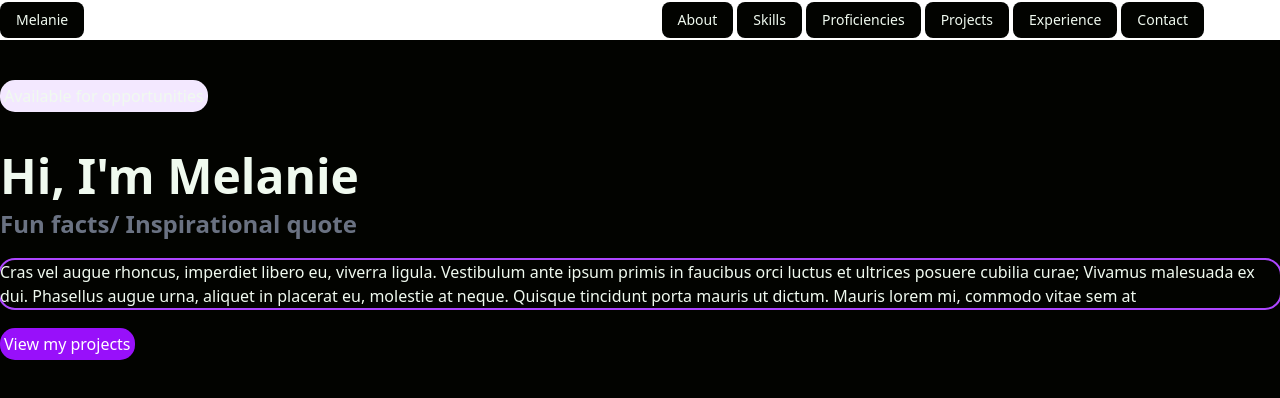
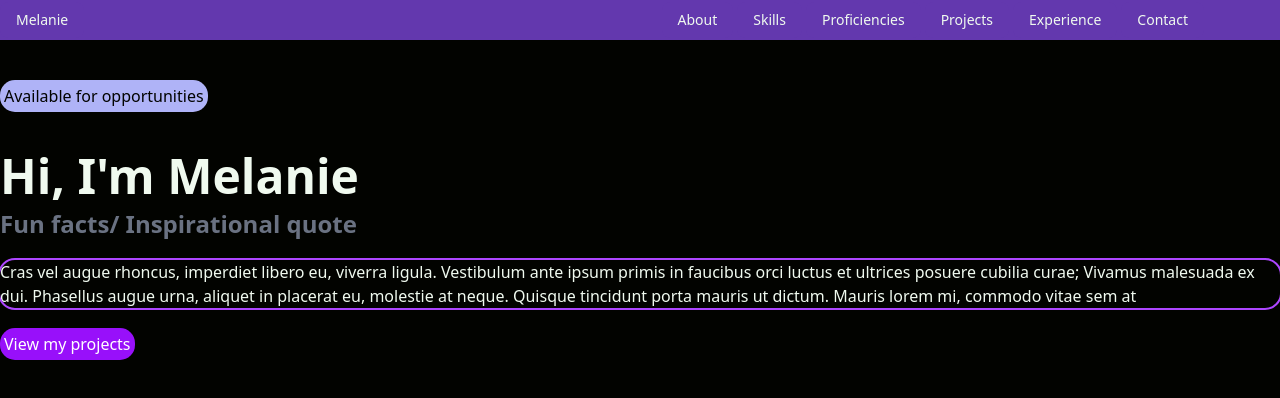
Before and after one commit to tenchi-of-darkness/showcase-portfolio, a Next.js app: page / in a window 1280 px wide. Shown: the top 398 px of the page. Built offline with nearby package versions, Linux system fonts and the light colour scheme; what @iconify/tailwind4 would draw is missing.

Commit message:
feat: added badges to cards
added badges to cards

```diff
--- a/src/app/globals.css
+++ b/src/app/globals.css
@@ -121,7 +121,7 @@
     --background: #020300;
     --border: #6338AE;
     --tag: #AFB3F7;
-    --tag-foreground: var(--foreground);
+    --tag-foreground: #020300;
     --card: #000000;
     --card-foreground: var(--foreground);
     --primary-foreground: var(--foreground);
--- a/src/app/layout.tsx
+++ b/src/app/layout.tsx
@@ -1,7 +1,7 @@
 import type {Metadata} from "next";
 import {Geist, Geist_Mono} from "next/font/google";
 import "./globals.css";
-import React from "react";
+import React, {ComponentProps} from "react";
 import {
     NavigationMenu,
     NavigationMenuItem,
@@ -9,6 +9,7 @@
     NavigationMenuList, navigationMenuTriggerStyle
 } from "@/components/ui/navigation-menu";
 import Link from "next/link";
+import {cn} from "@/lib/utils";
 
 const geistSans = Geist({
     variable: "--font-geist-sans",
@@ -25,72 +26,49 @@
     description: "Generated by create next app",
 };
 
+function NavLink({className, ...props}: ComponentProps<typeof Link>) {
+    return <NavigationMenuItem>
+        <NavigationMenuLink asChild className={navigationMenuTriggerStyle()}>
+            <Link className={cn(className, "bg-primary text-primary-foreground hover:bg-primary hover:text-primary-foreground/90")} {...props}/>
+        </NavigationMenuLink>
+    </NavigationMenuItem>;
+}
+
+function NavIcon({className, ...props}: React.AnchorHTMLAttributes<HTMLAnchorElement>) {
+    return <NavigationMenuItem>
+        <NavigationMenuLink asChild>
+            <a target={"_blank"} className={cn(className, "px-0.5 hover:bg-transparent text-secondary")} {...props}/>
+        </NavigationMenuLink>
+    </NavigationMenuItem>;
+}
+
 export default function RootLayout({children}: Readonly<{
     children: React.ReactNode;
 }>) {
     return (
         <html lang="en">
         <body
-            className={`${geistSans.variable} ${geistMono.variable} antialiased`}
+            className={`${geistSans.variable} ${geistMono.variable} antialiased text-foreground`}
         >
-        <NavigationMenu className={"bg-white"}>
+        <NavigationMenu className={"bg-primary text-primary-foreground"}>
             <NavigationMenuList>
-                <NavigationMenuItem>
-                    <NavigationMenuLink asChild className={navigationMenuTriggerStyle()}>
-                        <Link href="/#melanie">Melanie</Link>
-                    </NavigationMenuLink>
-                </NavigationMenuItem>
+                <NavLink href={"/#melanie"}>Melanie</NavLink>
             </NavigationMenuList>
             <NavigationMenuList>
-                <NavigationMenuItem>
-                    <NavigationMenuLink asChild className={navigationMenuTriggerStyle()}>
-                        <Link href="/#about">About</Link>
-                    </NavigationMenuLink>
-                </NavigationMenuItem>
+                <NavLink href={"/#about"}>About</NavLink>
 
-                <NavigationMenuItem>
-                    <NavigationMenuLink asChild className={navigationMenuTriggerStyle()}>
-                        <Link href="/#skills">Skills</Link>
-                    </NavigationMenuLink>
-                </NavigationMenuItem>
+                <NavLink href={"/#skills"}>Skills</NavLink>
+                <NavLink href={"/#proficiencies"}>Proficiencies</NavLink>
+                <NavLink href={"/#projects"}>Projects</NavLink>
+                <NavLink href={"/#experience"}>Experience</NavLink>
+                <NavLink href={"/#contact"}>Contact</NavLink>
+                <NavIcon href="https://github.com/tenchi-of-darkness">
+                    <span className="icon-[line-md--github-twotone] w-6 h-6"></span>
+                </NavIcon>
 
-                <NavigationMenuItem>
-                    <NavigationMenuLink asChild className={navigationMenuTriggerStyle()}>
-                        <Link href="/#proficiencies">Proficiencies</Link>
-                    </NavigationMenuLink>
-                </NavigationMenuItem>
-
-                <NavigationMenuItem>
-                    <NavigationMenuLink asChild className={navigationMenuTriggerStyle()}>
-                        <Link href="/#projects">Projects</Link>
-                    </NavigationMenuLink>
-                </NavigationMenuItem>
-
-                <NavigationMenuItem>
-                    <NavigationMenuLink asChild className={navigationMenuTriggerStyle()}>
-                        <Link href="/#experience">Experience</Link>
-                    </NavigationMenuLink>
-                </NavigationMenuItem>
-
-                <NavigationMenuItem>
-                    <NavigationMenuLink asChild className={navigationMenuTriggerStyle()}>
-                        <Link href="/#contact">Contact</Link>
-                    </NavigationMenuLink>
-                </NavigationMenuItem>
-
-                <NavigationMenuItem>
-                    <NavigationMenuLink asChild className={"px-0.5 hover:bg-transparent"}>
-                        <a target={"_blank"} href="https://github.com/tenchi-of-darkness"><span
-                            className="icon-[line-md--github-twotone] w-6 h-6"></span></a>
-                    </NavigationMenuLink>
-                </NavigationMenuItem>
-
-                <NavigationMenuItem>
-                    <NavigationMenuLink asChild className={"px-0.5 mr-3 hover:bg-transparent"}>
-                        <a target={"_blank"} href="https://www.linkedin.com/in/melanie-van-de-graaf/"><span
-                            className="icon-[line-md--linkedin] w-6 h-6"></span></a>
-                    </NavigationMenuLink>
-                </NavigationMenuItem>
+                <NavIcon className={"mr-3"} href="https://www.linkedin.com/in/melanie-van-de-graaf/">
+                    <span className="icon-[line-md--linkedin] w-6 h-6"></span>
+                </NavIcon>
             </NavigationMenuList>
         </NavigationMenu>
         {children}
--- a/src/app/page.tsx
+++ b/src/app/page.tsx
@@ -9,8 +9,9 @@
     return (
         <div className={"flex flex-col mt-10 overflow-y-scroll h-[calc(100lvh-40px)] snap-y snap-proximity"}>
             <section id={"melanie"} className={cn(sectionClassName, "snap-start")}>
-                <p className={"bg-purple-100 w-fit p-1 mt-10 mb-10"} style={{borderRadius: '15px'}}>Available for
-                    opportunities</p>
+                <p className={"bg-tag text-tag-foreground w-fit p-1 mt-10 mb-10"}
+                   style={{borderRadius: '15px'}}>
+                    Available for opportunities</p>
                 <h2 className={"font-bold text-5xl mb-2"}>Hi, I'm Melanie</h2>
                 <p className={"font-bold text-gray-500 mb-5 text-2xl"}>Fun facts/ Inspirational quote</p>
                 <p className={" outline outline-2 outline-purple-500"} style={{borderRadius: '15px'}}>Cras vel augue
@@ -46,17 +47,15 @@
 
                     <div className="w-1/2 flex flex-col">
                         <p className={"font-bold text-2xl text-center mb-1"}>Hobbies and interests</p>
-                        <div className="grid grid-cols-2 grid-rows-3 gap-4">
+                        <div className="grid grid-cols-2 grid-rows-3 gap-2">
                             {/*<ProjectCard projectId={""} projectName={"Project"} projectDescription={"This is a project"}/>*/}
-                            <HobbyCard hobbyName={"Hobby"} hobbyTags={[]} hobbyId={""}/>
-                            <ProjectCard projectId={""} projectName={"Project"} projectDescription={"This is a project"}/>
-                            <ProjectCard projectId={""} projectName={"Project"} projectDescription={"This is a project"}/>
-                            <ProjectCard projectId={""} projectName={"Project"} projectDescription={"This is a project"}/>
-                            <HobbyCard hobbyName={"Hobby"} hobbyTags={[]} hobbyId={""}/>
-                            <HobbyCard hobbyName={"Hobby"} hobbyTags={[]} hobbyId={""}/>
-
-                            {/*<ProjectCard projectId={""} projectName={"Project"} projectDescription={"This is a project"}/>*/}
-                            {/*<ProjectCard projectId={""} projectName={"Project"} projectDescription={"This is a project"}/>*/}
+                            <HobbyCard hobbyName={"Listen music"} hobbyTags={["D&B", "Raw", "EDM", "Metal"]}
+                                       hobbyId={""} hobbyIcon={"icon-[arcticons--vibe-music]"}/>
+                            <HobbyCard hobbyName={"Hobby"} hobbyTags={[]} hobbyId={""} hobbyIcon={""}/>
+                            <HobbyCard hobbyName={"Hobby"} hobbyTags={[]} hobbyId={""} hobbyIcon={""}/>
+                            <HobbyCard hobbyName={"Hobby"} hobbyTags={[]} hobbyId={""} hobbyIcon={""}/>
+                            <HobbyCard hobbyName={"Hobby"} hobbyTags={[]} hobbyId={""} hobbyIcon={""}/>
+                            <HobbyCard hobbyName={"Hobby"} hobbyTags={[]} hobbyId={""} hobbyIcon={""}/>
                         </div>
                     </div>
                 </div>
--- a/src/components/hobby-card.tsx
+++ b/src/components/hobby-card.tsx
@@ -2,20 +2,21 @@
 
 import {Card, CardFooter, CardHeader, CardTitle} from "@/components/ui/card";
 import {Button} from "@/components/ui/button";
+import {Badge} from "@/components/ui/badge";
+import React from "react";
 
 export function HobbyCard(props: {
     hobbyName: string;
-    hobbyTags: [];
+    hobbyTags: string[];
     hobbyId: string;
+    hobbyIcon: string;
 }) {
-    return <Card className={"p-3"}>
-        <CardHeader className={"px-1"}>
-            <CardTitle>{props.hobbyName}</CardTitle>
+    return <Card className={"p-0"}>
+        <CardHeader className={"p-3 px-4 pb-0"}>
+            <CardTitle className={"flex flex-col items-center "}> <span className={`${props.hobbyIcon} w-30 h-30 text-secondary`}></span>{props.hobbyName}</CardTitle>
         </CardHeader>
-        <CardFooter>
-            <Button variant={"project"} onClick={() => {}} className="w-full">
-                Go to project
-            </Button>
+        <CardFooter className={"grid grid-cols-4 gap-1 p-3 pb-2 pt-0"}>
+            {props.hobbyTags.map((tag) => (<Badge className={"bg-accent text-accent-foreground w-full"} key={tag}>{tag}</Badge>))}
         </CardFooter>
     </Card>;
 }
--- a/src/components/project-card.tsx
+++ b/src/components/project-card.tsx
@@ -14,7 +14,7 @@
             </CardDescription>
         </CardHeader>
         <CardFooter>
-            <Button variant="outline" className="w-full">
+            <Button variant="project" className="w-full">
                 Go to hobby
             </Button>
         </CardFooter>
--- /dev/null
+++ b/src/components/ui/badge.tsx
@@ -0,0 +1,46 @@
+import * as React from "react"
+import { Slot } from "@radix-ui/react-slot"
+import { cva, type VariantProps } from "class-variance-authority"
+
+import { cn } from "@/lib/utils"
+
+const badgeVariants = cva(
+  "inline-flex items-center justify-center rounded-full border px-2 py-0.5 text-xs font-medium w-fit whitespace-nowrap shrink-0 [&>svg]:size-3 gap-1 [&>svg]:pointer-events-none focus-visible:border-ring focus-visible:ring-ring/50 focus-visible:ring-[3px] aria-invalid:ring-destructive/20 dark:aria-invalid:ring-destructive/40 aria-invalid:border-destructive transition-[color,box-shadow] overflow-hidden",
+  {
+    variants: {
+      variant: {
+        default:
+          "border-transparent bg-primary text-primary-foreground [a&]:hover:bg-primary/90",
+        secondary:
+          "border-transparent bg-secondary text-secondary-foreground [a&]:hover:bg-secondary/90",
+        destructive:
+          "border-transparent bg-destructive text-white [a&]:hover:bg-destructive/90 focus-visible:ring-destructive/20 dark:focus-visible:ring-destructive/40 dark:bg-destructive/60",
+        outline:
+          "text-foreground [a&]:hover:bg-accent [a&]:hover:text-accent-foreground",
+      },
+    },
+    defaultVariants: {
+      variant: "default",
+    },
+  }
+)
+
+function Badge({
+  className,
+  variant,
+  asChild = false,
+  ...props
+}: React.ComponentProps<"span"> &
+  VariantProps<typeof badgeVariants> & { asChild?: boolean }) {
+  const Comp = asChild ? Slot : "span"
+
+  return (
+    <Comp
+      data-slot="badge"
+      className={cn(badgeVariants({ variant }), className)}
+      {...props}
+    />
+  )
+}
+
+export { Badge, badgeVariants }
```
